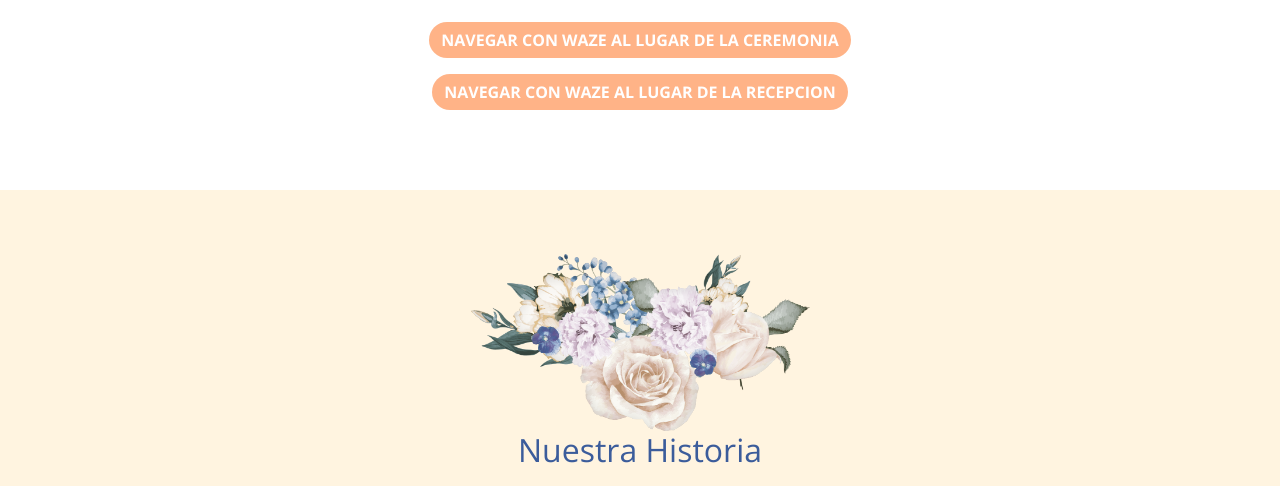
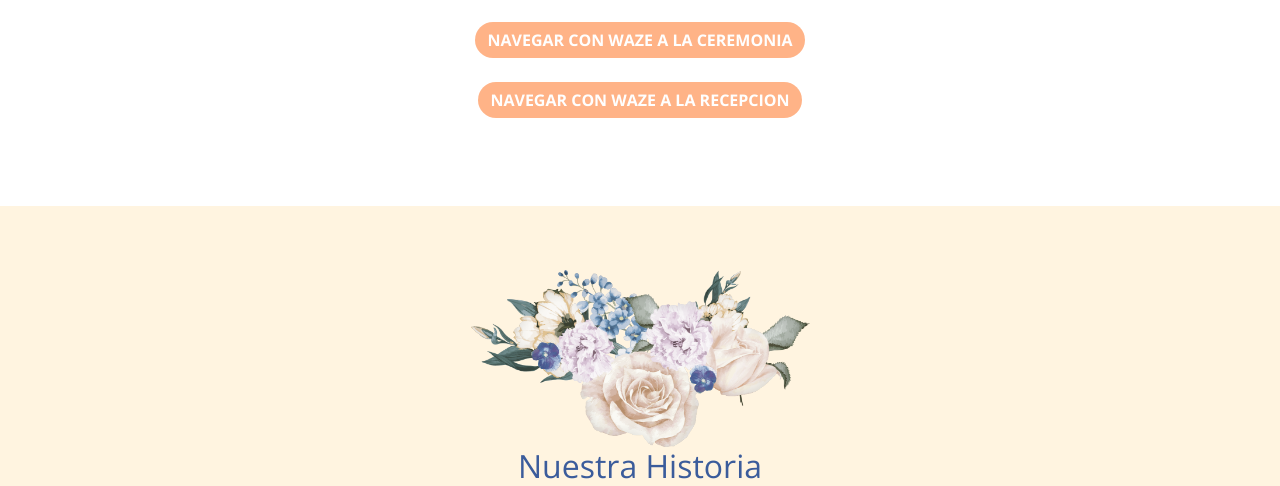
Before and after one commit to alejandromesias/celebrar_py, a Django app: page /nicoyvale/ in a window 1280 px wide. Shown: the part 4580-5066 px from the top of the page. Run offline with Django 3.2, Linux system fonts and the light colour scheme; some libraries are stand-ins or nearby versions.

Commit message:
botones que se rompan en 2 lineas

```diff
--- a/static/nicoyvale/css/creative.css
+++ b/static/nicoyvale/css/creative.css
@@ -127,6 +127,12 @@ img::-moz-selection {
 
 body {
   -webkit-tap-highlight-color: var(--melon); }
+
+.btn{
+    white-space:normal !important;
+    word-wrap: break-word;
+}
+
 
 /*BARRA DE NAVEGACION*/
 
--- a/templates/nicoyvaleapp/nyv_home.html
+++ b/templates/nicoyvaleapp/nyv_home.html
@@ -148,7 +148,7 @@
 
     <!-- <section class="bg-primary" id="about"> -->
     <section class="padded-section">
-      <div class="container padded-div" id="mapas">
+      <div class="container" id="mapas">
         <div class="row">
           <div class="col-lg-8 mx-auto text-center">
             <img class = "img-fluid" src="{% static "nicoyvale/img/flores.png" %}" width="340" alt="imagen flores">
@@ -156,11 +156,11 @@
             <hr class="my-4">
             <div id="map"></div>
             <br>
-            <p>
-              <a href="https://waze.com/ul?ll={{latitud_ceremonia}},{{longitud_ceremonia}}" target="blank" class="btn btn-primary">Navegar con Waze al lugar de la ceremonia</a>
+            <p class= "mb-4">
+              <a class="btn btn-primary" href="https://waze.com/ul?ll={{latitud_ceremonia}},{{longitud_ceremonia}}" target="blank">Navegar con Waze a la ceremonia</a>
             </p>
-            <p>
-              <a href="https://waze.com/ul?ll={{latitud_recepcion}},{{longitud_recepcion}}" target="blank" class="btn btn-primary">Navegar con Waze al lugar de la recepcion</a>
+            <p class= "mb-4">
+              <a class="btn btn-primary" href="https://waze.com/ul?ll={{latitud_recepcion}},{{longitud_recepcion}}" target="blank">Navegar con Waze a la recepcion</a>
             </p>
           </div>
         </div>
```
